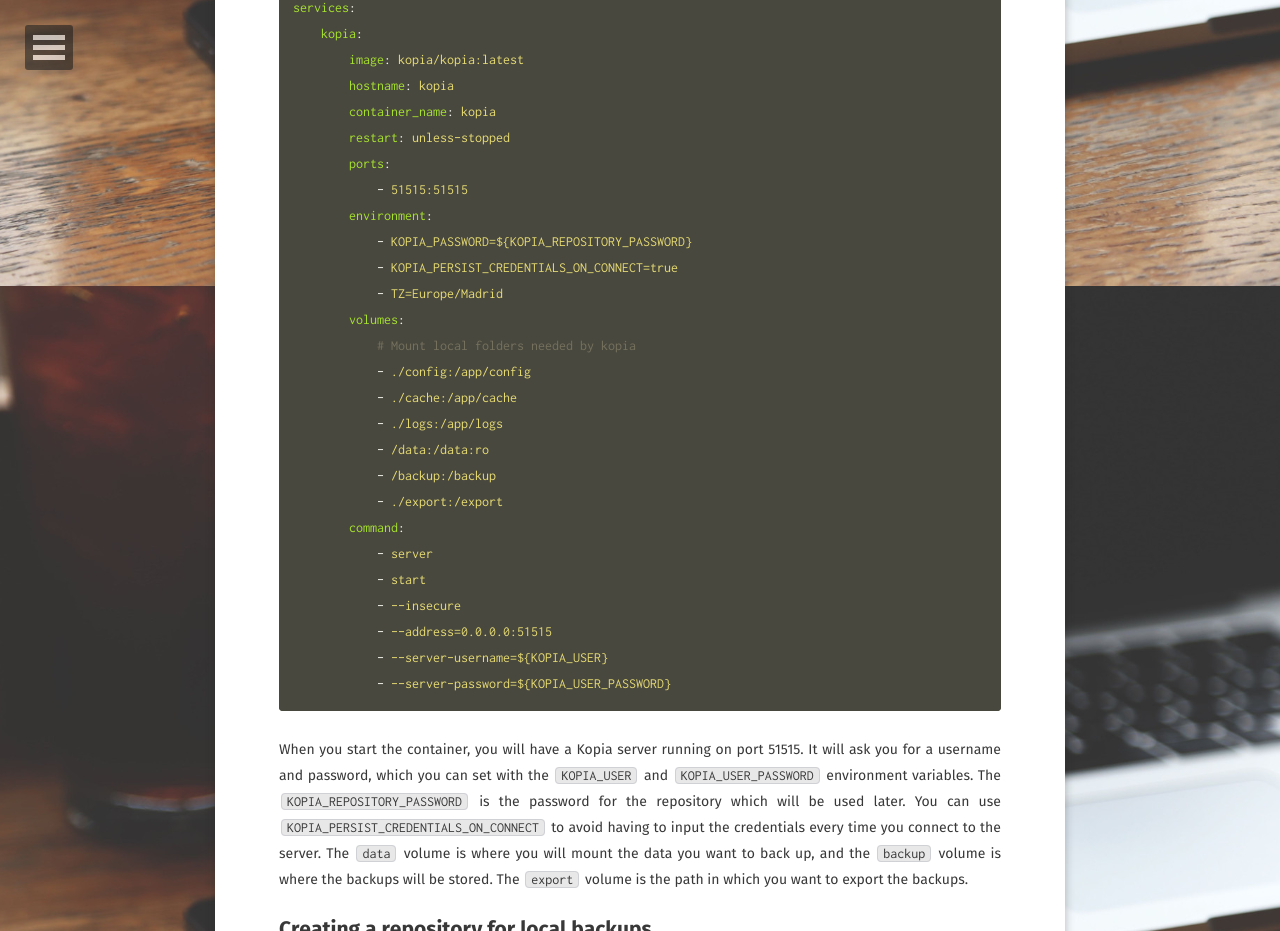
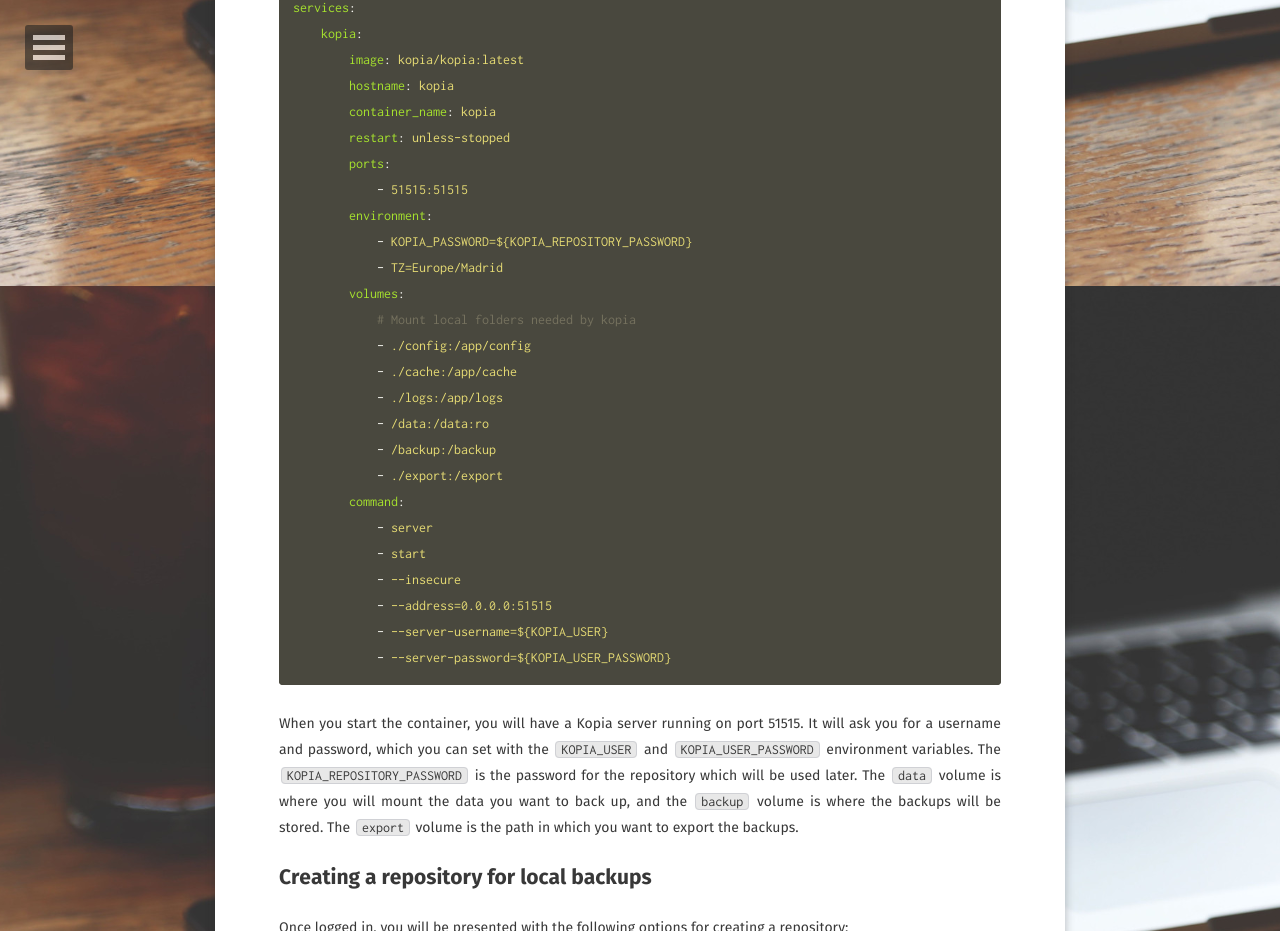
Before and after one commit to FuzzyGrim/blog, a Jekyll site: the page built from _posts/posts/2024-06-23-kopia-backup.md, in a window 1280 px wide and 1400 px high, scrolled down 614 px, cut to the strip 0-931 px from the top of the window. Built offline with Jekyll 4.4.1, drawn with Linux system fonts in a browser that asks for light colours; some web fonts are replaced.

Commit message:
remove KOPIA_PERSIST_CREDENTIALS_ON_CONNECT

````diff
--- a/_posts/posts/2024-06-23-kopia-backup.md
+++ b/_posts/posts/2024-06-23-kopia-backup.md
@@ -24,7 +24,6 @@ services:
             - 51515:51515
         environment:
             - KOPIA_PASSWORD=${KOPIA_REPOSITORY_PASSWORD}
-            - KOPIA_PERSIST_CREDENTIALS_ON_CONNECT=true
             - TZ=Europe/Madrid
         volumes:
             # Mount local folders needed by kopia
@@ -43,7 +42,7 @@ services:
             - --server-password=${KOPIA_USER_PASSWORD}
 ```
 
-When you start the container, you will have a Kopia server running on port 51515. It will ask you for a username and password, which you can set with the `KOPIA_USER` and `KOPIA_USER_PASSWORD` environment variables. The `KOPIA_REPOSITORY_PASSWORD` is the password for the repository which will be used later. You can use `KOPIA_PERSIST_CREDENTIALS_ON_CONNECT` to avoid having to input the credentials every time you connect to the server. The `data` volume is where you will mount the data you want to back up, and the `backup` volume is where the backups will be stored. The `export` volume is the path in which you want to export the backups.
+When you start the container, you will have a Kopia server running on port 51515. It will ask you for a username and password, which you can set with the `KOPIA_USER` and `KOPIA_USER_PASSWORD` environment variables. The `KOPIA_REPOSITORY_PASSWORD` is the password for the repository which will be used later. The `data` volume is where you will mount the data you want to back up, and the `backup` volume is where the backups will be stored. The `export` volume is the path in which you want to export the backups.
 
 
 ## Creating a repository for local backups
````
